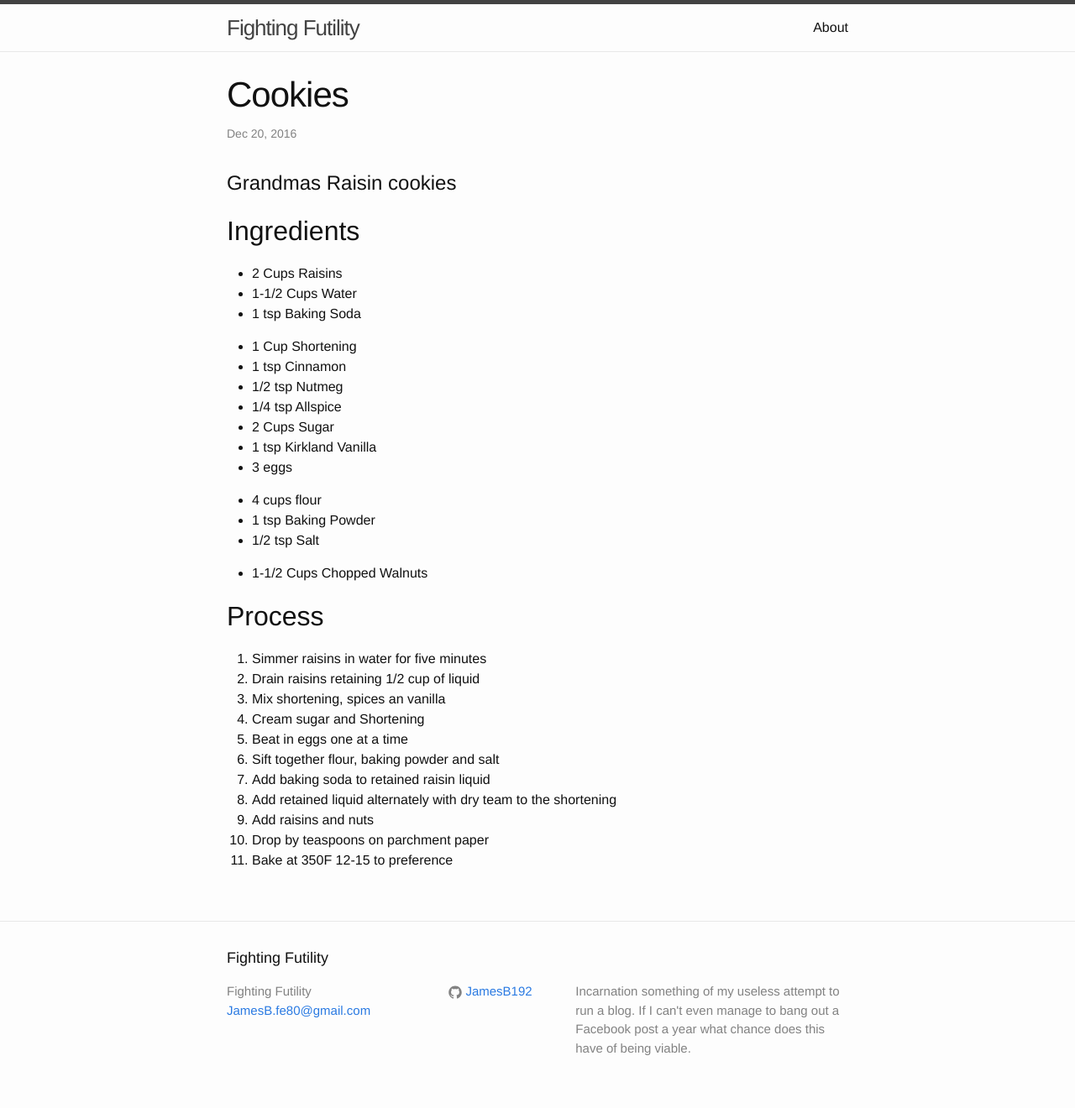
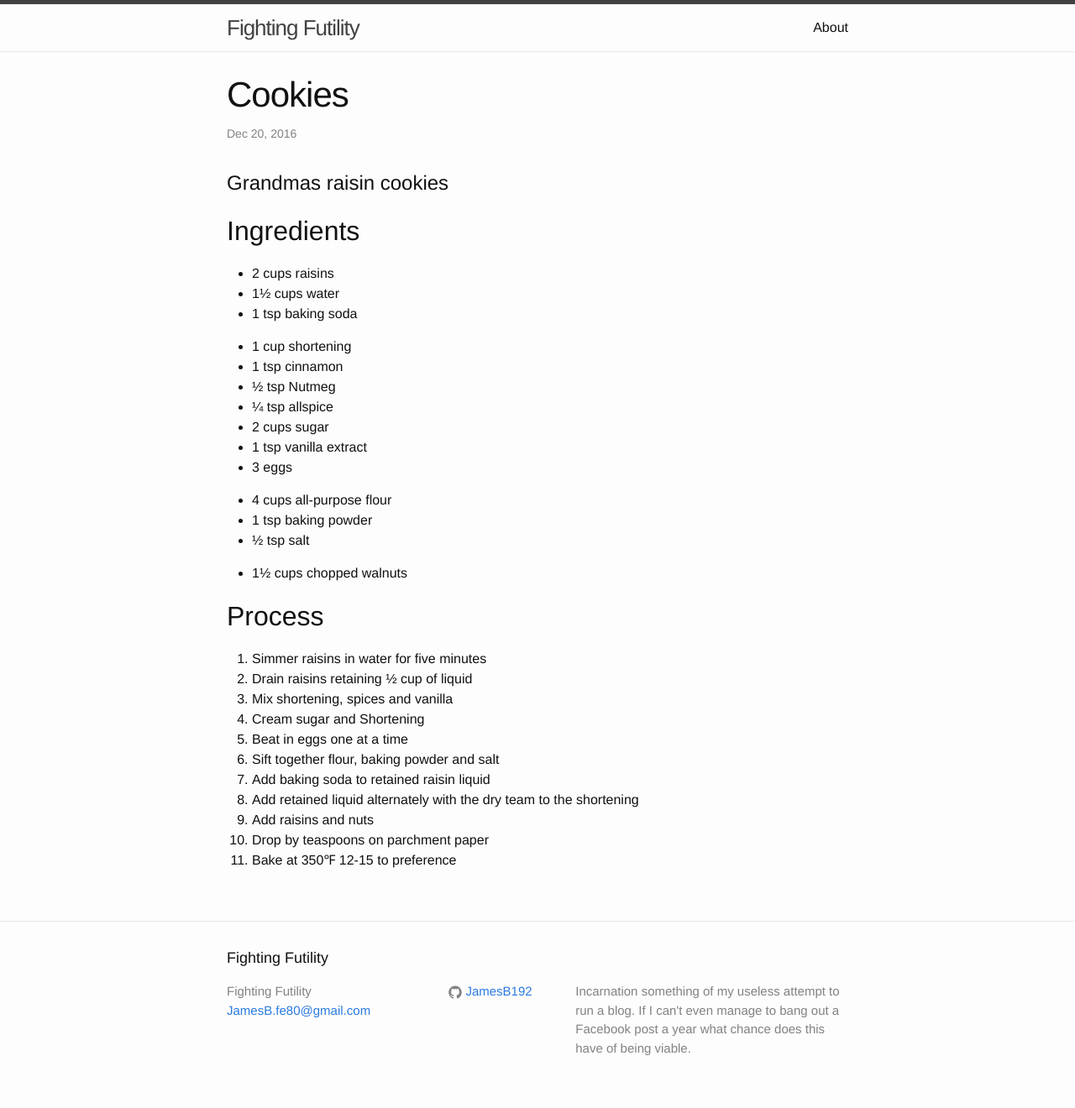
Before and after one commit to JamesB192/JamesB192.github.io, a Jekyll site: the page built from _posts/2016-12-20-cookies.markdown, in a window 1280 px wide. Shown: the whole page at 84% size. Built offline with Jekyll 4.4.1, drawn with Linux system fonts in a browser that asks for light colours; our own code applies the rules of GitHub Pages for plain Markdown files.

Commit message:
check grammar, add unicode and such nits

```diff
--- a/_posts/2016-12-20-cookies.markdown
+++ b/_posts/2016-12-20-cookies.markdown
@@ -1,33 +1,33 @@
-# Grandmas Raisin cookies
+# Grandmas raisin cookies
 
 ## Ingredients
-* 2 Cups Raisins
-* 1-1/2 Cups Water
-* 1 tsp Baking Soda
+* 2 cups raisins
+* 1½ cups water
+* 1 tsp baking soda
 
-* 1 Cup Shortening
-* 1 tsp Cinnamon
-* 1/2 tsp Nutmeg
-* 1/4 tsp Allspice
-* 2 Cups Sugar
-* 1 tsp Kirkland Vanilla
+* 1 cup shortening
+* 1 tsp cinnamon
+* ½ tsp Nutmeg
+* ¼ tsp allspice
+* 2 cups sugar
+* 1 tsp vanilla extract
 * 3 eggs
 
-* 4 cups flour
-* 1 tsp Baking Powder
-* 1/2 tsp Salt
+* 4 cups all-purpose flour
+* 1 tsp baking powder
+* ½ tsp salt
 
-* 1-1/2 Cups Chopped Walnuts
+* 1½ cups chopped walnuts
 
 ## Process
 1. Simmer raisins in water for five minutes
-1. Drain raisins retaining 1/2 cup of liquid
-1. Mix shortening, spices an vanilla
+1. Drain raisins retaining ½ cup of liquid
+1. Mix shortening, spices and vanilla
 1. Cream sugar and Shortening
 1. Beat in eggs one at a time
 1. Sift together flour, baking powder and salt
 1. Add baking soda to retained raisin liquid
-1. Add retained liquid alternately with dry team to the shortening
+1. Add retained liquid alternately with the dry team to the shortening
 1. Add raisins and nuts
 1. Drop by teaspoons on parchment paper
-1. Bake at 350F 12-15 to preference
+1. Bake at 350℉ 12-15 to preference
```
